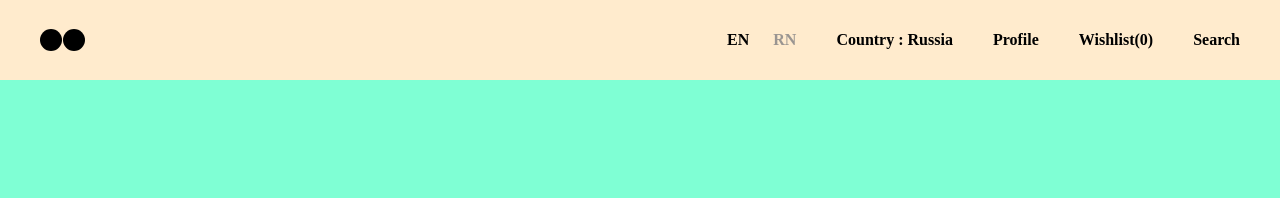
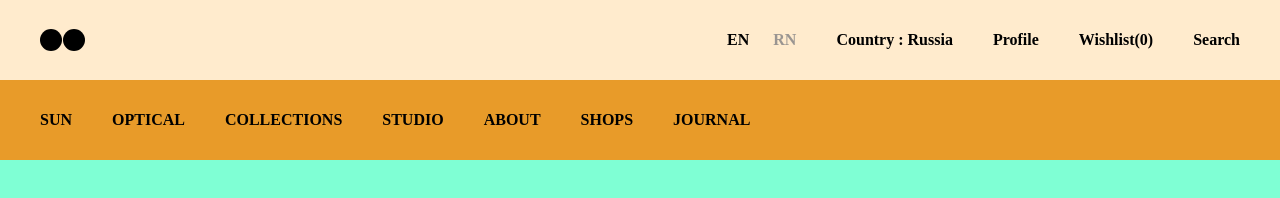
Before and after one commit to Monkey-Arpit-Agrawal/CSS-Practice-Projects, a plain HTML site: page Project 3/index.html in a window 1280 px wide. Drawn offline with Linux system fonts and the light colour scheme.

Commit message:
Updated UI

```diff
--- a/Project 3/index.html
+++ b/Project 3/index.html
@@ -21,6 +21,15 @@
                 <h4>Search</h4>
             </div>
         </div>
+        <div id="below-nav">
+            <h4>SUN</h4>
+            <h4>OPTICAL</h4>
+            <h4>COLLECTIONS</h4>
+            <h4>STUDIO</h4>
+            <h4>ABOUT</h4>
+            <h4>SHOPS</h4>
+            <h4>JOURNAL</h4>
+        </div>
     </div>
 </body>
 </html>
--- a/Project 3/main.css
+++ b/Project 3/main.css
@@ -55,3 +55,19 @@ html , body {
     color: rgba(137, 135, 135, 0.86);
     margin-left: 20px ;
 }
+
+#below-nav {
+    width : 100% ;
+    height : 10% ;
+    background-color: rgb(232, 155, 41);
+    display : flex ;
+    align-items : center ;
+    justify-content: start ;
+    gap : 40px ;
+    padding : 0px 40px ;
+}
+
+#below-nav h4 {
+    font-size: 16px ;
+    font-weight: 550;
+}
```
